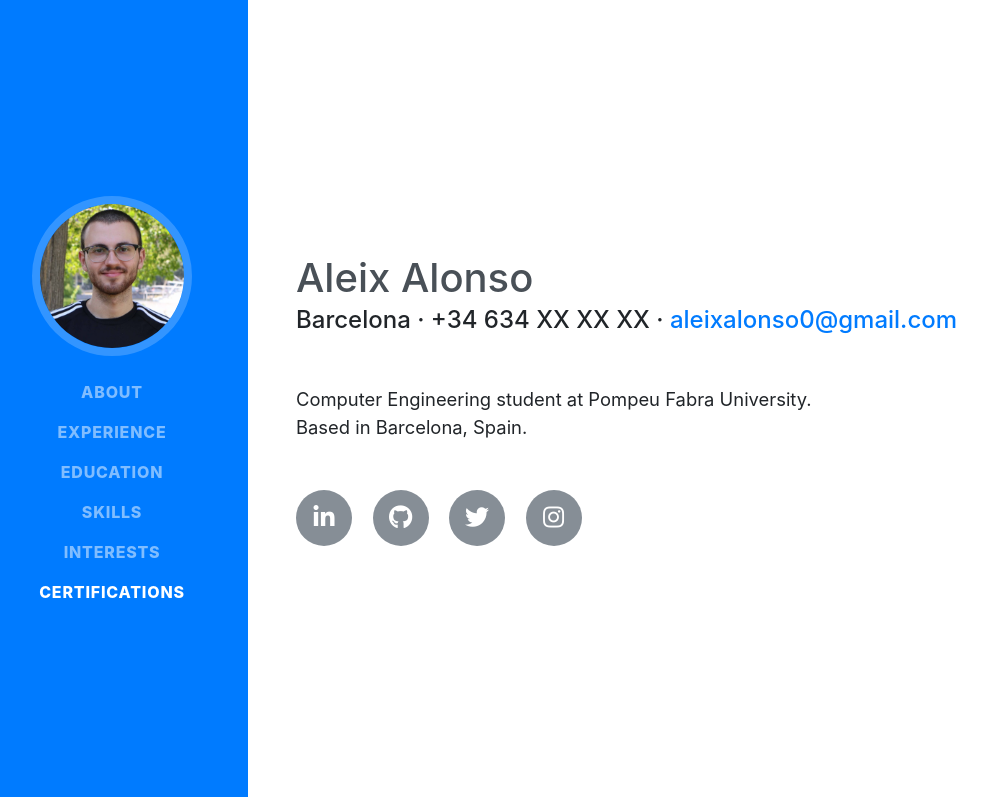
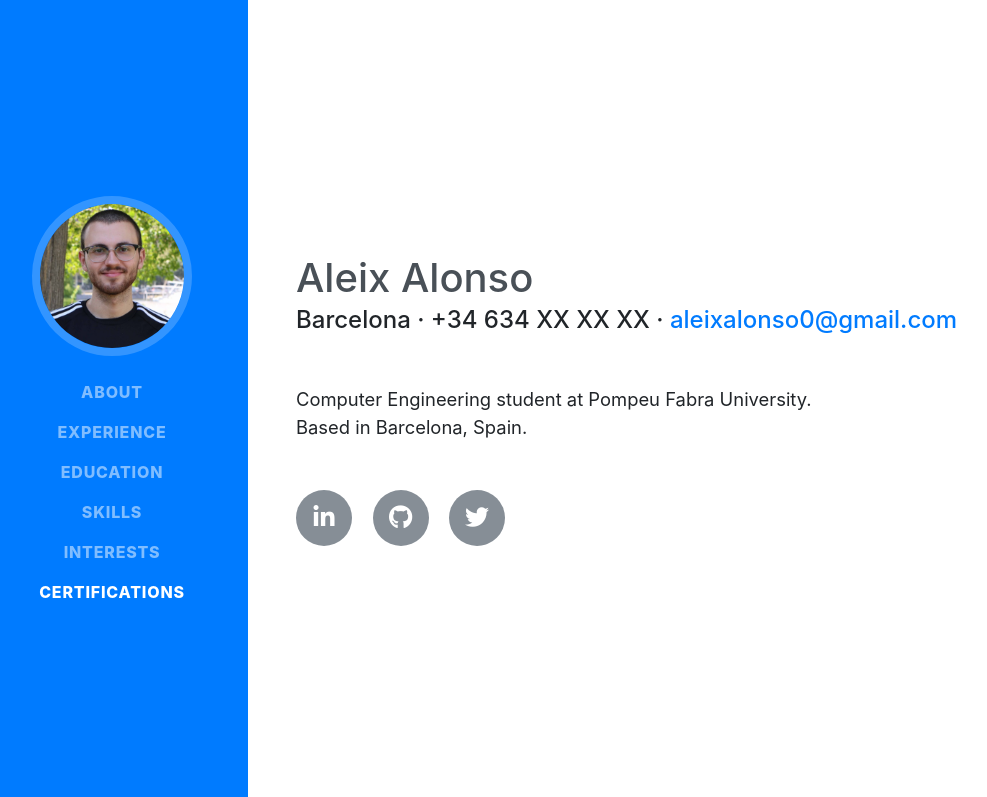
Before and after one commit to aleixalonso/cv, a website with bundled scripts: page index.html in a window 1280 px wide. Shown: the top 797 px of the page, without its empty margins (24-1011 px from the left). Built offline with nearby package versions, Linux system fonts and the light colour scheme; a web font is replaced by a local one.

```diff
--- a/index.html
+++ b/index.html
@@ -66,7 +66,6 @@
 							class="fab fa-linkedin-in"></i></a>
 					<a href="https://github.com/aleixalonso" target="_blank"> <i class="fab fa-github"></i></a>
 					<a href="https://twitter.com/aleixalonso" target="_blank"> <i class="fab fa-twitter"></i></a>
-					<a href="https://instagram.com/aleixalonso" target="_blank"> <i class="fab fa-instagram"></i></a>
 				</div>
 			</div>
 		</section>
```
